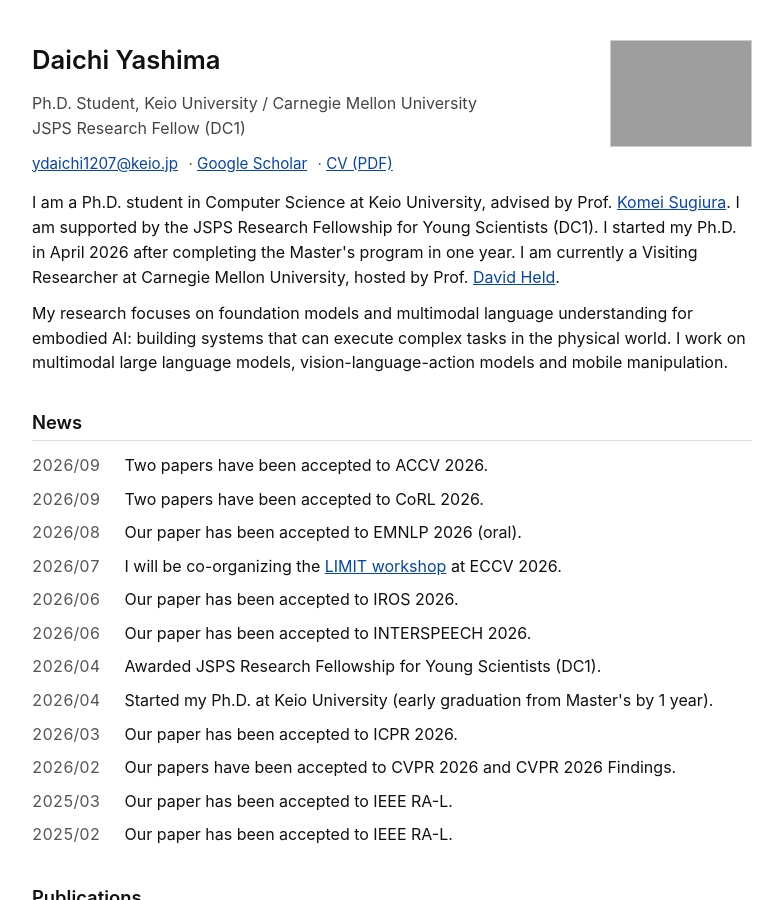
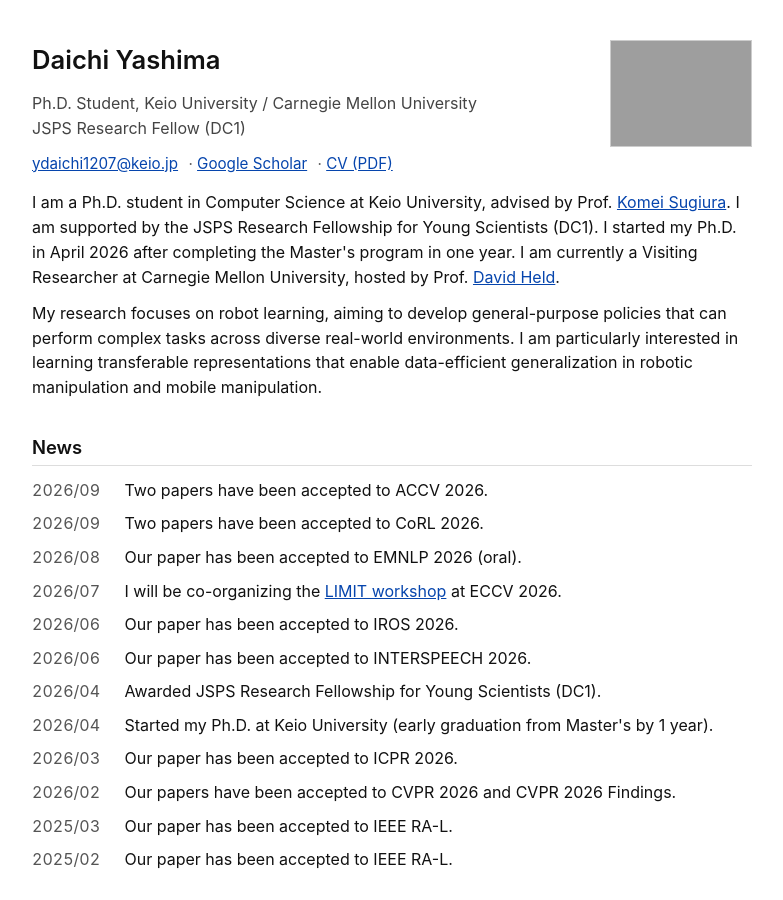
Before and after one commit to daichi1207/daichi1207.github.io, a Jekyll site: the page built from _pages/about.md, in a window 1280 px wide and 900 px high. Shown: the whole window, without its empty margins (248-1031 px from the left). Built offline with Jekyll 4.4.1, drawn with Linux system fonts in a browser that asks for light colours.

Commit message:
:memo: up

```diff
--- a/_pages/about.md
+++ b/_pages/about.md
@@ -17,7 +17,7 @@ I am a Ph.D. student in Computer Science at Keio University, advised by Prof. <a
 </p>
 
 <p>
-My research focuses on foundation models and multimodal language understanding for embodied AI: building systems that can execute complex tasks in the physical world. I work on multimodal large language models, vision-language-action models and mobile manipulation.
+My research focuses on robot learning, aiming to develop general-purpose policies that can perform complex tasks across diverse real-world environments. I am particularly interested in learning transferable representations that enable data-efficient generalization in robotic manipulation and mobile manipulation.
 </p>
 
 <h2 id="news">News</h2>
```
